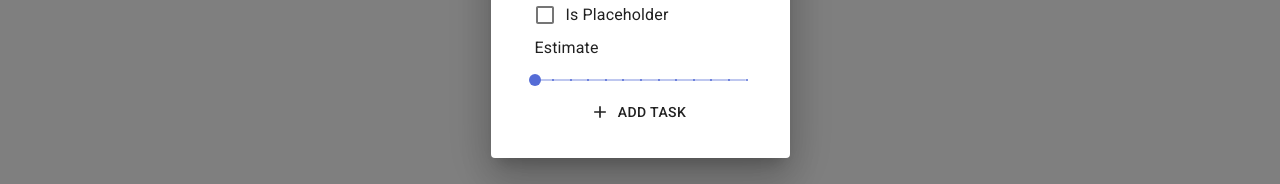
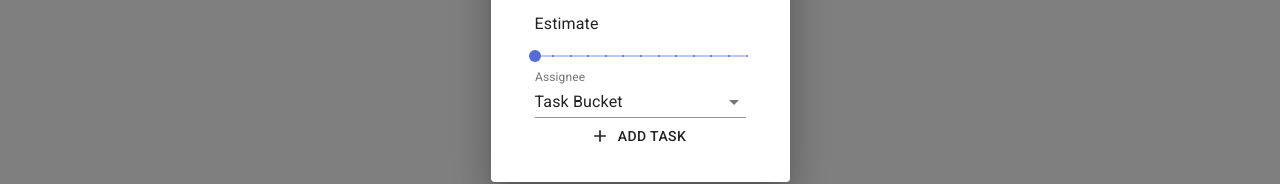
Before and after one commit to ridakk/agile-fall, a React (Create React App) app: page / in a window 1280 px wide. Both pictures are taken after a click on the button "ADD TASK". Shown: the part 398-582 px from the top of the page. Built offline with nearby package versions, Linux system fonts and the light colour scheme.

Commit message:
ability to select assignee when creating tasks

```diff
--- a/src/App.js
+++ b/src/App.js
@@ -153,27 +153,29 @@ function App() {
     setRows(updated);
   };
 
-  const handleInfoClick = (issueKey, issueSummary, issueParentId) => {
-    const linkedIssues = links.filter(link => link.key === issueKey);
+  const handleInfoClick = item => {
+    const linkedIssues = links.filter(link => link.key === item.key);
 
     const linkedIssuesByText = groupBy(linkedIssues, 'text');
     setDialog({
       open: true,
-      title: (
+      title: item.custom ? (
+        item.key
+      ) : (
         <>
           <Link
-            key={issueKey}
-            href={`https://altayerdigital.atlassian.net/issues/?jql=id%20%3D%20${issueKey}`}
+            key={item.key}
+            href={`https://altayerdigital.atlassian.net/issues/?jql=id%20%3D%20${item.key}`}
             underline="hover"
             target="_blank"
             rel="noopener"
           >
-            {issueKey}
+            {item.key}
           </Link>
           {' - '}
           <Link
-            key={issueParentId}
-            href={`https://altayerdigital.atlassian.net/issues/?jql=id%20%3D%20${issueParentId}`}
+            key={item.parentId}
+            href={`https://altayerdigital.atlassian.net/issues/?jql=id%20%3D%20${item.parentId}`}
             underline="hover"
             target="_blank"
             rel="noopener"
@@ -186,7 +188,7 @@ function App() {
       content: (
         <>
           <Typography variant="body1" gutterBottom>
-            {issueSummary}
+            {item.summary}
           </Typography>
           {linkedIssues.length > 0 && (
             <>
@@ -408,7 +410,7 @@ function App() {
                                     <IconButton
                                       size="small"
                                       onClick={() => {
-                                        handleInfoClick(item.key, item.summary, item.parentId);
+                                        handleInfoClick(item);
                                       }}
                                     >
                                       <InfoIcon />
--- a/src/NewTaskDialog.js
+++ b/src/NewTaskDialog.js
@@ -3,7 +3,11 @@ import Checkbox from '@material-ui/core/Checkbox';
 import Dialog from '@material-ui/core/Dialog';
 import DialogContent from '@material-ui/core/DialogContent';
 import DialogTitle from '@material-ui/core/DialogTitle';
+import FormControl from '@material-ui/core/FormControl';
 import FormControlLabel from '@material-ui/core/FormControlLabel';
+import InputLabel from '@material-ui/core/InputLabel';
+import MenuItem from '@material-ui/core/MenuItem';
+import Select from '@material-ui/core/Select';
 import Slider from '@material-ui/core/Slider';
 import TextField from '@material-ui/core/TextField';
 import Typography from '@material-ui/core/Typography';
@@ -23,11 +27,13 @@ const EMPTY_NEW_TASK = {
 
 function NewTaskDialog({ onClose, open }) {
   const [newTask, setNewTask] = useState(EMPTY_NEW_TASK);
+  const [taskAssignee, setTaskAssignee] = useState('Task Bucket');
   const { rows, setRows } = useContext(RowContext);
 
   useEffect(() => {
     if (open === false) {
       setNewTask(EMPTY_NEW_TASK);
+      setTaskAssignee('Task Bucket');
     }
   }, [open]);
 
@@ -54,12 +60,14 @@ function NewTaskDialog({ onClose, open }) {
 
   const handleAddNewTask = () => {
     const updatedRows = produce(rows, draft => {
-      const taskBucketRowIndex = draft.findIndex(row => row.name === 'Task Bucket');
+      const taskBucketRowIndex = draft.findIndex(row => row.name === taskAssignee);
 
+      // eslint-disable-next-line security/detect-object-injection
       const taskBucket = draft[taskBucketRowIndex];
 
       taskBucket.list.push({
         id: nanoid(),
+        custom: true,
         key: newTask.key,
         placeholder: newTask.placeholder,
         summary: '',
@@ -72,6 +80,10 @@ function NewTaskDialog({ onClose, open }) {
 
     setRows(updatedRows);
     onClose();
+  };
+
+  const handleDeveloperSelect = event => {
+    setTaskAssignee(event.target.value);
   };
 
   return (
@@ -102,6 +114,23 @@ function NewTaskDialog({ onClose, open }) {
               min={0.0}
               max={6}
             />
+            <FormControl>
+              <InputLabel id="task-assignee-select-label">Assignee</InputLabel>
+              <Select
+                labelId="task-assignee-select-label"
+                id="task-assignee-select"
+                value={taskAssignee}
+                onChange={handleDeveloperSelect}
+              >
+                {rows
+                  .filter(row => row.id)
+                  .map(row => (
+                    <MenuItem key={row.id} value={row.name}>
+                      {row.name}
+                    </MenuItem>
+                  ))}
+              </Select>
+            </FormControl>
             <Button startIcon={<AddIcon />} onClick={handleAddNewTask}>
               Add Task
             </Button>
```
